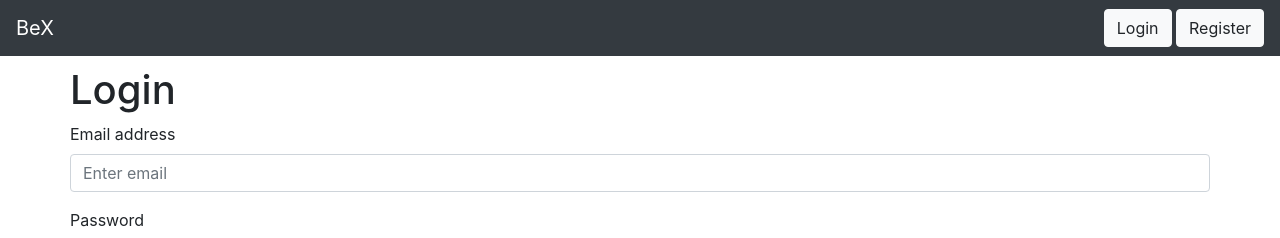
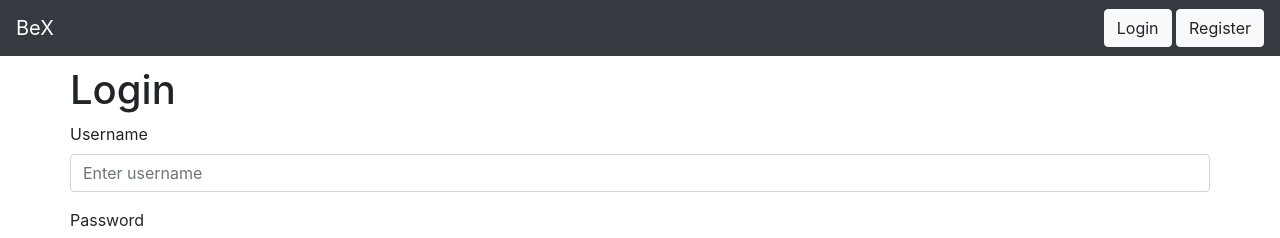
Before and after one commit to subins2000/bex, a React app in the folder frontend/: page /login in a window 1280 px wide. Shown: the top 238 px of the page. Built offline with nearby package versions, Linux system fonts and the light colour scheme.

Commit message:
Use username instead of email

```diff
--- a/frontend/src/components/Login.js
+++ b/frontend/src/components/Login.js
@@ -12,7 +12,7 @@ class Login extends Component {
         super(props);
 
         this.state = {
-            inputEmail: '',
+            inputUsername: '',
             inputPassword: '',
         };
 
@@ -29,14 +29,16 @@ class Login extends Component {
 
         var $this = this;
 
-        axios.post('/api/users/login', {
-            email: this.state.inputEmail,
-            password: this.state.inputPassword,
+        axios.get('/api/users/login', {
+            auth: {
+                username: this.state.inputUsername,
+                password: this.state.inputPassword,
+            }
         }).then(function(response) {
 
             if (response.status === 200) {
                 toastr.info('Logged in !');
-                $this.props.history.push('/home');
+                //$this.props.history.push('/home');
             }
 
         }).catch(function (error) {
@@ -52,8 +54,8 @@ class Login extends Component {
                     <h1>Login</h1>
                     <form onSubmit={this.handleFormSubmit}>
                         <div className="form-group">
-                            <label htmlFor="inputEmail">Email address</label>
-                            <input type="email" className="form-control" id="inputEmail" placeholder="Enter email" value={this.state.inputEmail} onChange={this.handleInputChange} />
+                            <label htmlFor="inputUsername">Username</label>
+                            <input type="username" className="form-control" id="inputUsername" placeholder="Enter username" value={this.state.inputUsername} onChange={this.handleInputChange} />
                         </div>
                         <div className="form-group">
                             <label htmlFor="inputPassword">Password</label>
```
